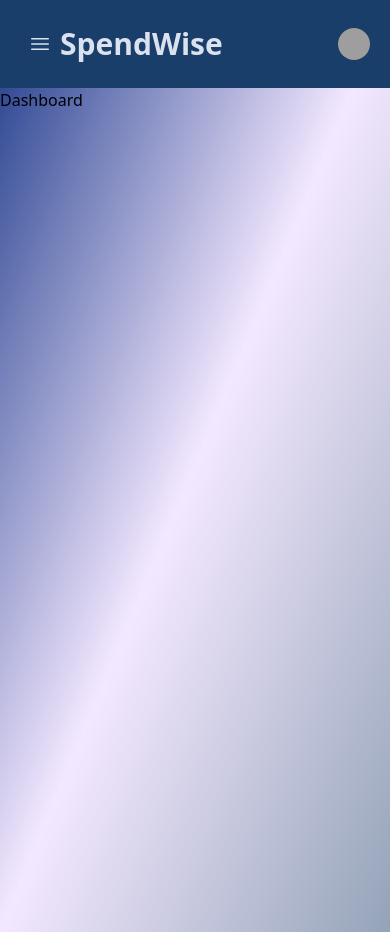
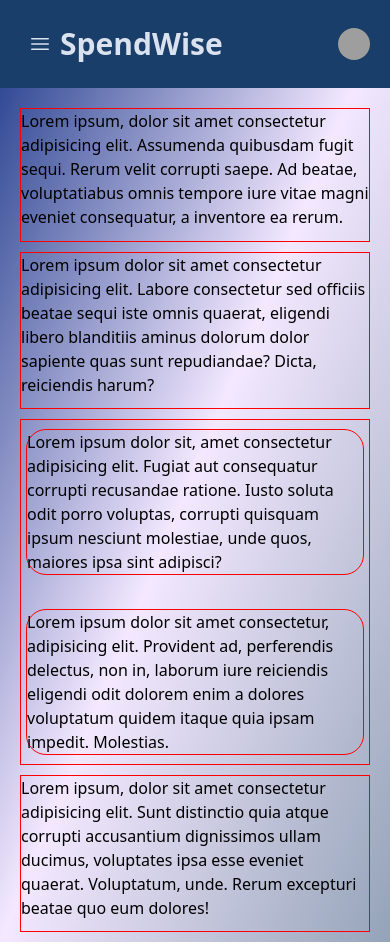
Before and after one commit to Sanskar-Karki/SpendWise, a React (Vite) app in the folder Client/: page / in a window 390 px wide. Built offline with nearby package versions, Linux system fonts and the light colour scheme; grey boxes are pictures that could not be loaded.

Commit message:
dashboard layout

```diff
--- a/Client/src/App.jsx
+++ b/Client/src/App.jsx
@@ -6,7 +6,7 @@ function App() {
   return (
     <>
       <div className="bg-gradient-to-br from-blue-900 via-purple-100 to-slate-400">
-        <Navbar />
+        <Navbar style={{ postion: "relative" }} />
         <Outlet />
       </div>
     </>
--- a/Client/src/components/Dashboard/Dashboard.jsx
+++ b/Client/src/components/Dashboard/Dashboard.jsx
@@ -1,8 +1,31 @@
+import Chart from "./components/Chart"
+import Motivation from "./components/Motivation"
+import Summary from "./components/Summary"
+import Top3Expense from "./components/Top3Expense"
+import Top3Income from "./components/Top3Income"
+import "./styles.css"
+
 
 const Dashboard = () => {
   return (
-    <div className="min-h-screen">
-      Dashboard
+    <div className="dashboard--parent ">
+      <div className="dashboard--chart">
+        <Chart />
+      </div>
+      <div className="dashboard--income--expense">
+        <div className="latest--income">
+          <Top3Income />
+        </div>
+        <div className="latest--expense">
+          <Top3Expense />
+        </div>
+      </div>
+      <div className="dashboard--summary">
+        <Summary />
+      </div>
+      <div className="dashboard--motivation">
+        <Motivation />
+      </div>
     </div>
   )
 }
--- /dev/null
+++ b/Client/src/components/Dashboard/components/Chart.jsx
@@ -0,0 +1,10 @@
+
+const Chart = () => {
+  return (
+    <div>
+      <h1>Lorem ipsum, dolor sit amet consectetur adipisicing elit. Assumenda quibusdam fugit sequi. Rerum velit corrupti saepe. Ad beatae, voluptatiabus omnis tempore iure vitae magni eveniet consequatur, a inventore ea rerum.</h1>
+    </div>
+  )
+}
+
+export default Chart
--- /dev/null
+++ b/Client/src/components/Dashboard/components/Motivation.jsx
@@ -0,0 +1,8 @@
+
+const Motivation = () => {
+  return (
+    <div><h1>Lorem ipsum, dolor sit amet consectetur adipisicing elit. Sunt distinctio quia atque corrupti accusantium dignissimos ullam ducimus, voluptates ipsa esse eveniet quaerat. Voluptatum, unde. Rerum excepturi beatae quo eum dolores!</h1></div>
+  )
+}
+
+export default Motivation
--- /dev/null
+++ b/Client/src/components/Dashboard/components/Summary.jsx
@@ -0,0 +1,8 @@
+
+const Summary = () => {
+  return (
+    <div><h1>Lorem ipsum dolor sit amet consectetur adipisicing elit. Labore consectetur sed officiis beatae sequi iste omnis quaerat, eligendi libero blanditiis aminus dolorum dolor sapiente quas sunt repudiandae? Dicta, reiciendis harum?</h1></div>
+  )
+}
+
+export default Summary
--- /dev/null
+++ b/Client/src/components/Dashboard/components/Top3Expense.jsx
@@ -0,0 +1,10 @@
+
+const Top3Expense = () => {
+  return (
+    <div>
+      <h4>Lorem ipsum dolor sit amet consectetur, adipisicing elit. Provident ad, perferendis delectus, non in, laborum iure reiciendis eligendi odit dolorem enim a dolores voluptatum quidem itaque quia ipsam impedit. Molestias.</h4>
+    </div>
+  )
+}
+
+export default Top3Expense
--- /dev/null
+++ b/Client/src/components/Dashboard/components/Top3Income.jsx
@@ -0,0 +1,8 @@
+
+const Top3Income = () => {
+  return (
+    <div><h4>Lorem ipsum dolor sit, amet consectetur adipisicing elit. Fugiat aut consequatur corrupti recusandae ratione. Iusto soluta odit porro voluptas, corrupti quisquam ipsum nesciunt molestiae, unde quos, maiores ipsa sint adipisci?</h4></div>
+  )
+}
+
+export default Top3Income
--- /dev/null
+++ b/Client/src/components/Dashboard/styles.css
@@ -0,0 +1,80 @@
+.dashboard--parent {
+  display: grid;
+  margin: 10px;
+  min-height: 100vh;
+  max-width: 100vw;
+  grid-template-columns: 2fr 1fr;
+  grid-template-rows: 2fr 1fr;
+  grid-template-areas:
+    "chart income-expense"
+    "summary motivation";
+  gap: 20px;
+  padding: 20px;
+  box-sizing: border-box;
+}
+
+.dashboard--chart,
+.dashboard--summary,
+.dashboard--income--expense,
+.dashboard--motivation {
+  border: 1px solid red;
+}
+
+.dashboard--income--expense {
+  display: flex;
+  gap: 20px;
+  justify-content: space-evenly;
+  flex-direction: column;
+}
+
+.dashboard--income--expense > div {
+  border: 1px solid red;
+  border-radius: 20px;
+  margin: 10px;
+}
+
+.dashboard--chart {
+  grid-area: chart;
+}
+
+.dashboard--summary {
+  grid-area: summary;
+}
+
+.dashboard--income--expense {
+  grid-area: income-expense;
+}
+
+.dashboard--motivation {
+  grid-area: motivation;
+}
+
+@media (max-width: 768px) {
+  .dashboard--parent {
+    grid-template-columns: 1fr;
+    grid-template-rows: auto;
+    grid-template-areas:
+      "chart"
+      "summary"
+      "income-expense"
+      "motivation";
+  }
+}
+
+@media (max-width: 480px) {
+  .dashboard--parent {
+    grid-template-columns: 1fr;
+    grid-template-rows: auto;
+    grid-template-areas:
+      "chart"
+      "summary"
+      "income-expense"
+      "motivation";
+    gap: 10px;
+    padding: 10px;
+  }
+
+  .dashboard--income--expense > div {
+    margin: 5px;
+  }
+}
--- a/Client/src/components/Navbar.jsx
+++ b/Client/src/components/Navbar.jsx
@@ -22,8 +22,8 @@ const Navbar = () => {
   };
 
   return (
-    <nav className="bg-[#193e6a] z-10 w-full  p-3">
-      <div className="mx-auto max-w-7xl px-2 sm:px-6 lg:px-8">
+    <nav className="bg-[#193e6a] z-10 w-full  p-3 ">
+      <div className="mx-auto max-w-7xl px-2 sm:px-6 lg:px-8 ">
         <div className="relative flex h-16 items-center justify-between">
           {/* Mobile menu button - Only visible on small screens */}
           <div className="flex items-center sm:hidden">
--- a/Client/src/main.jsx
+++ b/Client/src/main.jsx
@@ -1,4 +1,3 @@
-import { StrictMode } from "react";
 import { createRoot } from "react-dom/client";
 import "./index.css";
 import App from "./App";
```
